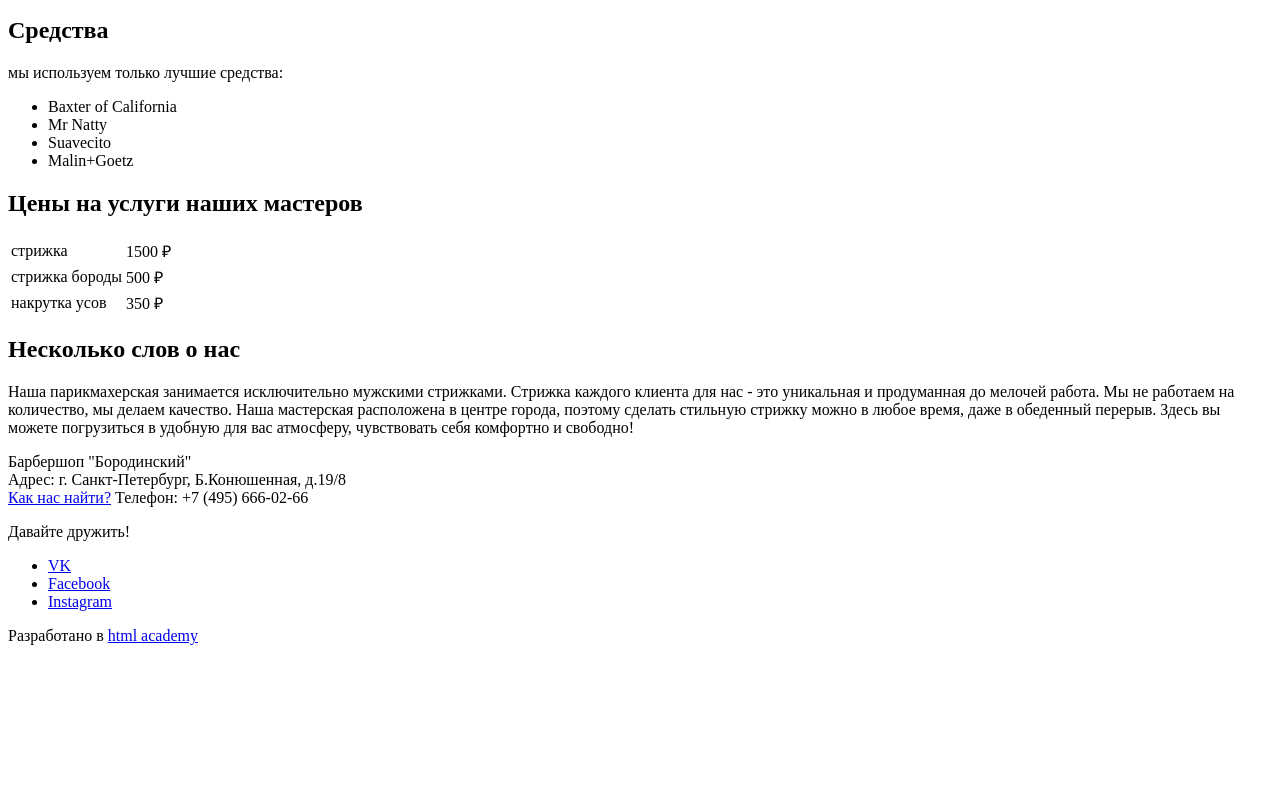
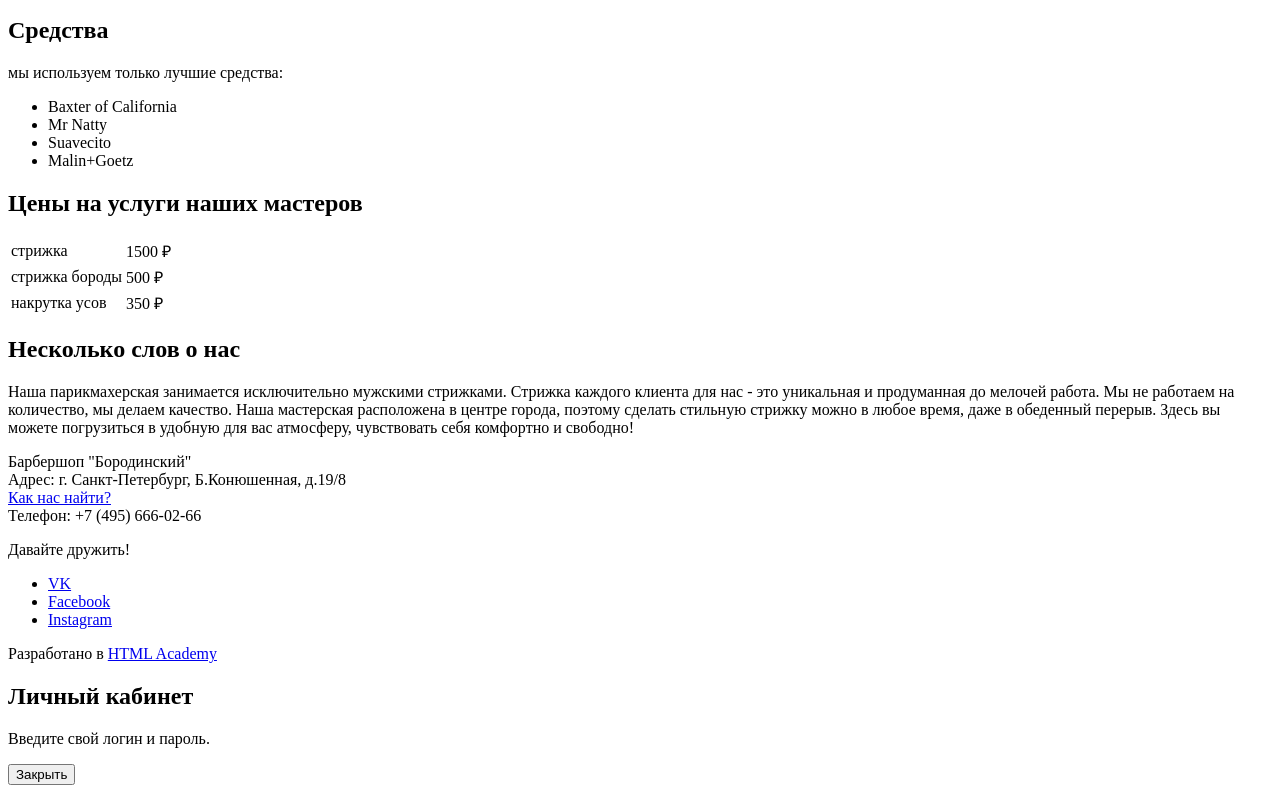
Before and after one commit to antonmalykhin/1074531-barbershop-26, a plain HTML site: page price.html in a window 1280 px wide. Shown: the part 408-1201 px from the top of the page. Before the commit the page ends 1069 px from the top, so only its background shows below. Drawn offline with Linux system fonts and the light colour scheme.

Commit message:
В price.html добавлен pop-up формы фхода. Добавлена ссылка на HTML Academy

```diff
--- a/price.html
+++ b/price.html
@@ -73,7 +73,7 @@
       <p>
         Барбершоп "Бородинский"<br />
         Адрес: г. Санкт-Петербург, Б.Конюшенная, д.19/8<br />
-        <a href="#">Как нас найти?</a>
+        <a href="#">Как нас найти?</a><br />
         Телефон: +7 (495) 666-02-66
       </p>
       <div class="social">
@@ -84,7 +84,13 @@
           <li><a href="#">Instagram</a></li>
         </ul>
       </div>
-      <p>Разработано в <a href="#">html academy</a></p>
+      <p>Разработано в <a href="https://htmlacademy.ru">HTML Academy</a></p>
     </footer>
+    <section>
+      <h2>Личный кабинет</h2>
+      <p>Введите свой логин и пароль.</p>
+      <!-- Форма входа в личный кабинет -->
+      <button type="button">Закрыть</button>
+    </section>
   </body>
 </html>
```
